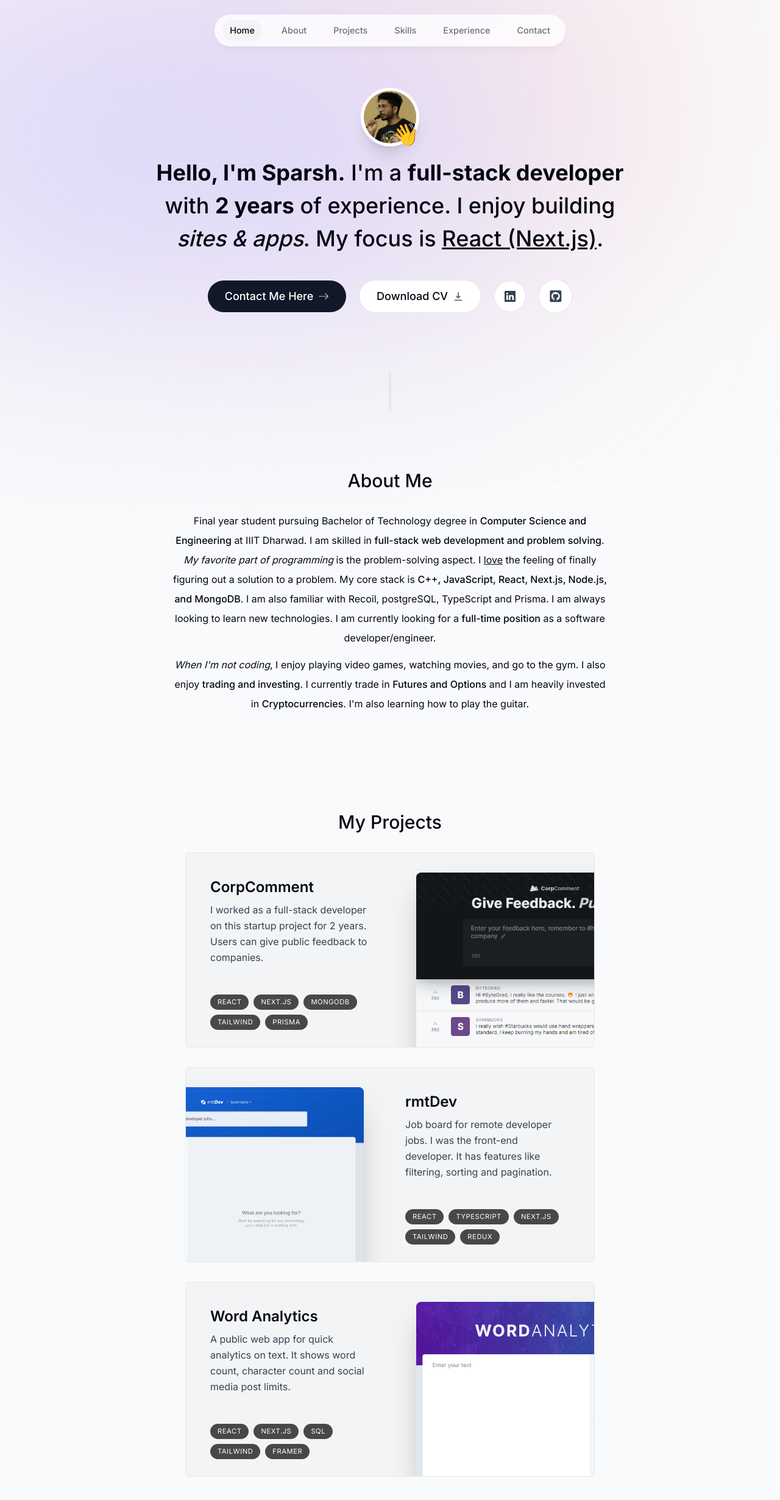
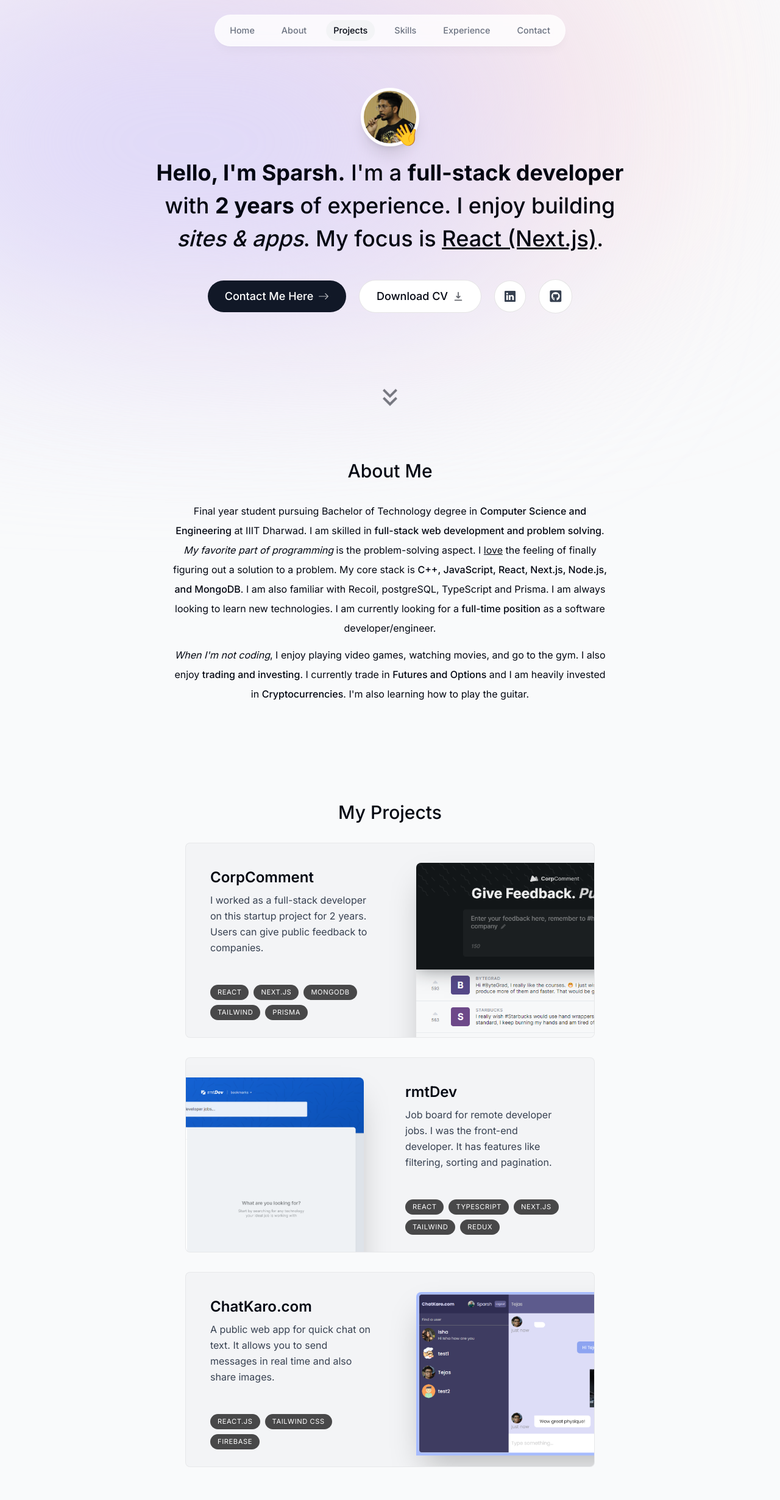
Before and after one commit to jainsparsh5/portfolio-website, a Next.js app: page / in a window 1280 px wide. Shown: the top 2460 px of the page at 61% size. Built offline with nearby package versions, Linux system fonts and the light colour scheme.

Commit message:
Header Sections context created to maintain active header section

```diff
--- a/app/layout.tsx
+++ b/app/layout.tsx
@@ -1,6 +1,7 @@
 import "./globals.css";
 import { Inter } from "next/font/google";
 import Header from "@/components/header";
+import ActiveSectionContextProvider from "@/context/active-section-context";
 
 const inter = Inter({ subsets: ["latin"] });
 
@@ -17,11 +18,15 @@ export default function RootLayout({
 }) {
   return (
     <html lang="en" className="!scroll-smooth">
-      <body className={`${inter.className} bg-gray-50 text-gray-950 relative h-[5000px] pt-28 sm:pt-36`}>
+      <body
+        className={`${inter.className} bg-gray-50 text-gray-950 relative h-[5000px] pt-28 sm:pt-36`}
+      >
         <div className="bg-[#fbe2e3] absolute top-[-6rem] -z-10 right-[11rem] h-[31.25rem] w-[31.25rem] rounded-full blur-[10rem] sm:w-[68.75rem]"></div>
         <div className="bg-[#dbd7fb] absolute top-[-1rem] -z-10 left-[35rem] h-[31.25rem] w-[50rem] rounded-full blur-[10rem] sm:w-[68.75rem] md:left-[-33rem] lg:left-[-28rem] xl:left-[-15rem] 2xl:left-[-5rem]"></div>
-        <Header />
-        {children}
+        <ActiveSectionContextProvider>
+          <Header />
+          {children}
+        </ActiveSectionContextProvider>
       </body>
     </html>
   );
--- a/components/about.tsx
+++ b/components/about.tsx
@@ -3,10 +3,14 @@
 import React from "react";
 import { motion } from "framer-motion";
 import SectionHeading from "./section-heading";
+import { useSectionInView } from "@/lib/hooks";
 
 export default function About() {
+  const{ref} = useSectionInView("About");
+
   return (
     <motion.section
+      ref={ref}
       className="mb-28 max-w-[45rem] text-center leading-8 sm:mb-40 scroll-mt-28"
       initial={{ opacity: 0, y: 100 }}
       animate={{ opacity: 1, y: 0 }}
@@ -35,13 +39,13 @@ export default function About() {
       </p>
 
       <p>
-        <span className="italic">When I&apos;m not coding</span>, I enjoy playing
-        video games, watching movies, and go to the gym. I also enjoy{" "}
+        <span className="italic">When I&apos;m not coding</span>, I enjoy
+        playing video games, watching movies, and go to the gym. I also enjoy{" "}
         <span className="font-medium">trading and investing</span>. I currently
         trade in <span className="font-medium"> Futures and Options</span> and I
         am heavily invested in{" "}
-        <span className="font-medium">Cryptocurrencies</span>. I&apos;m also learning
-        how to play the guitar.
+        <span className="font-medium">Cryptocurrencies</span>. I&apos;m also
+        learning how to play the guitar.
       </p>
     </motion.section>
   );
--- a/components/header.tsx
+++ b/components/header.tsx
@@ -1,14 +1,14 @@
 "use client";
 
-import React, { useState } from "react";
+import React from "react";
 import { motion } from "framer-motion";
 import { links } from "@/lib/data";
 import Link from "next/link";
 import clsx from "clsx";
+import { useActiveSectionContext } from "@/context/active-section-context";
 
 export default function Header() {
-  const [activeSection, setActiveSection] = useState("Home");
-
+  const { activeSection, setActiveSection , setTimeOfLastClick } = useActiveSectionContext();
   return (
     <header className="z-[999] relative">
       <motion.div
@@ -33,7 +33,10 @@ export default function Header() {
                   }
                 )}
                 href={link.hash}
-                onClick={() => setActiveSection(link.name)}
+                onClick={() => {
+                  setActiveSection(link.name)
+                  setTimeOfLastClick(Date.now())
+                }}
               >
                 {link.name}
                 {link.name === activeSection && (
--- a/components/intro.tsx
+++ b/components/intro.tsx
@@ -8,10 +8,17 @@ import Link from "next/link";
 import { BsArrowRight, BsLinkedin } from "react-icons/bs";
 import { HiDownload } from "react-icons/hi";
 import { FaGithubSquare } from "react-icons/fa";
+import { useSectionInView } from "@/lib/hooks";
 
 export default function Intro() {
+  const { ref } = useSectionInView("Home", 0.5);
+
   return (
-    <section className="mb-28 max-w-[50rem] text-center sm:mb-0 scroll-mt-96" id="home">
+    <section
+      ref={ref}
+      className="mb-28 max-w-[50rem] text-center sm:mb-0 scroll-mt-96"
+      id="home"
+    >
       <div className="flex items-center justify-center">
         <div className="relative">
           <motion.div
--- a/components/projects.tsx
+++ b/components/projects.tsx
@@ -1,14 +1,15 @@
+"use client";
+
 import React from "react";
 import SectionHeading from "./section-heading";
 import { projectsData } from "@/lib/data";
 import Project from "./project";
+import { useSectionInView } from "@/lib/hooks";
 
 export default function Projects() {
+  const { ref } = useSectionInView("Projects", 0.5);
   return (
-    <section
-    id="projects"
-    className="scroll-mt-28"
-    >
+    <section ref={ref} id="projects" className="scroll-mt-28">
       <SectionHeading>My Projects</SectionHeading>
       <div>
         {projectsData.map((project, index) => (
--- a/components/section-divider.tsx
+++ b/components/section-divider.tsx
@@ -1,15 +1,23 @@
-"use client";
-
+"use client"
 import React from "react";
 import { motion } from "framer-motion";
-
+import { MdKeyboardDoubleArrowDown } from "react-icons/md";
 export default function SectionDivider() {
   return (
-    <motion.div
-      initial={{ opacity: 0, y: 100 }}
-      animate={{ opacity: 1, y: 0 }}
-      transition={{ delay: 0.125 }}
-      className="bg-gray-200 my-24 h-16 w-1 rounded-full hidden sm:block"
-    ></motion.div>
+    <div className="flex flex-col items-center justify-center">
+      <motion.div
+        initial={{ opacity: 0, y: 100 }}
+        animate={{ opacity: 1,y: [0, 20, 0], transition: { duration: 1.5, repeat: Infinity, repeatType: "mirror"} }}
+        className="my-24"
+      >
+        <MdKeyboardDoubleArrowDown className="text-5xl" />
+      </motion.div>
+
+      {/* <motion.div
+        initial={{ opacity: 0, y: 100 }}
+        animate={{ opacity: 1, y: 0 }}
+        className="bg-gray-200 mb-24 mt-4 h-16 w-1 rounded-full hidden sm:block"
+      ></motion.div> */}
+    </div>
   );
 }
--- /dev/null
+++ b/context/active-section-context.tsx
@@ -0,0 +1,47 @@
+"use client";
+
+import type { SectionName } from "@/lib/types";
+import React, { createContext, useState } from "react";
+
+
+type ActiveSectionContextType = {
+  activeSection: SectionName;
+  setActiveSection: React.Dispatch<React.SetStateAction<SectionName>>;
+  timeOfLastClick: number;
+  setTimeOfLastClick: React.Dispatch<React.SetStateAction<number>>;
+};
+
+export const ActiveSectionContext =
+  createContext<ActiveSectionContextType | null>(null);
+
+export default function ActiveSectionContextProvider({
+  children,
+}: {
+  children: React.ReactNode;
+}) {
+  const [activeSection, setActiveSection] = useState<SectionName>("Home");
+  const [timeOfLastClick, setTimeOfLastClick] = useState(0);
+
+  return (
+    <ActiveSectionContext.Provider
+      value={{
+        activeSection,
+        setActiveSection,
+        timeOfLastClick,
+        setTimeOfLastClick,
+      }}
+    >
+      {children}
+    </ActiveSectionContext.Provider>
+  );
+}
+
+export function useActiveSectionContext() {
+  const context = React.useContext(ActiveSectionContext);
+  if (context === null) {
+    throw new Error(
+      "useActiveSectionContext must be used within a ActiveSectionContextProvider"
+    );
+  }
+  return context;
+}
--- a/lib/data.ts
+++ b/lib/data.ts
@@ -78,12 +78,12 @@ export const projectsData = [
     linkToProject:"https://google.com"
   },
   {
-    title: "Word Analytics",
+    title: "ChatKaro.com",
     description:
-      "A public web app for quick analytics on text. It shows word count, character count and social media post limits.",
-    tags: ["React", "Next.js", "SQL", "Tailwind", "Framer"],
+      "A public web app for quick chat on text. It allows you to send messages in real time and also share images.",
+    tags: ["React.js", "Tailwind CSS", "Firebase"],
     imageUrl: wordanalyticsImg,
-    linkToProject:"https://google.com"
+    linkToProject:"https://chat-app-react-firebase-rosy.vercel.app/"
   },
 ] as const;
 
--- /dev/null
+++ b/lib/hooks.ts
@@ -0,0 +1,24 @@
+import { useActiveSectionContext } from "@/context/active-section-context";
+import { useEffect } from "react";
+import { useInView } from "react-intersection-observer";
+import { SectionName } from "./types";
+
+type useSectionInViewProps = {
+  sectionName: SectionName;
+};
+
+export function useSectionInView(sectionName: SectionName, threshold = 0.75) {
+  const { ref, inView } = useInView({
+    threshold,
+  });
+  const { setActiveSection, timeOfLastClick } = useActiveSectionContext();
+
+  useEffect(() => {
+    if (inView && Date.now() - timeOfLastClick > 1000) {
+      setActiveSection(sectionName);
+    }
+  }, [inView, setActiveSection, timeOfLastClick, sectionName]);
+  return {
+    ref,
+  };
+}
--- /dev/null
+++ b/lib/types.ts
@@ -0,0 +1,3 @@
+import { links } from "./data";
+
+export type SectionName = (typeof links)[number]["name"];
--- a/package.json
+++ b/package.json
@@ -22,6 +22,7 @@
     "react": "18.2.0",
     "react-dom": "18.2.0",
     "react-icons": "^5.0.1",
+    "react-intersection-observer": "^9.8.1",
     "tailwindcss": "3.4.1",
     "typescript": "5.4.3"
   }
```
Also changed, not shown: public/wordanalytics.png, 1 other file (tests, documents, lock files or other folders).
